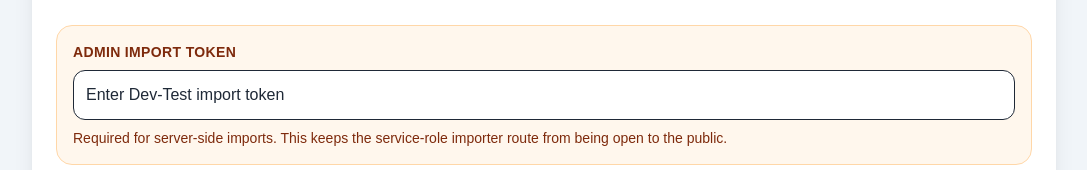
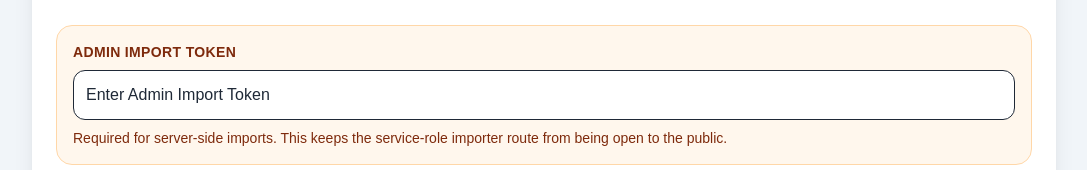
Before and after one commit to dmacpvb-macsac/HistoryHunt250, a Next.js app in the folder historyhunt-app/: page /admin/import in a window 1280 px wide. Shown: the part 147-317 px from the top of the page, without its empty margins (96-1183 px from the left). Built offline with nearby package versions, Linux system fonts and the light colour scheme.

Commit message:
Clean up admin import token placeholder

```diff
--- a/historyhunt-app/src/app/admin/import/page.tsx
+++ b/historyhunt-app/src/app/admin/import/page.tsx
@@ -406,7 +406,7 @@ export default function AdminImportPage() {
               disabled={working}
               onChange={event => setAdminToken(event.target.value)}
               className="mt-2 block w-full rounded-xl border bg-white p-3"
-              placeholder="Enter Dev-Test import token"
+              placeholder="Enter Admin Import Token"
               autoComplete="off"
             />
             <p className="mt-2 text-sm text-orange-900">
```
